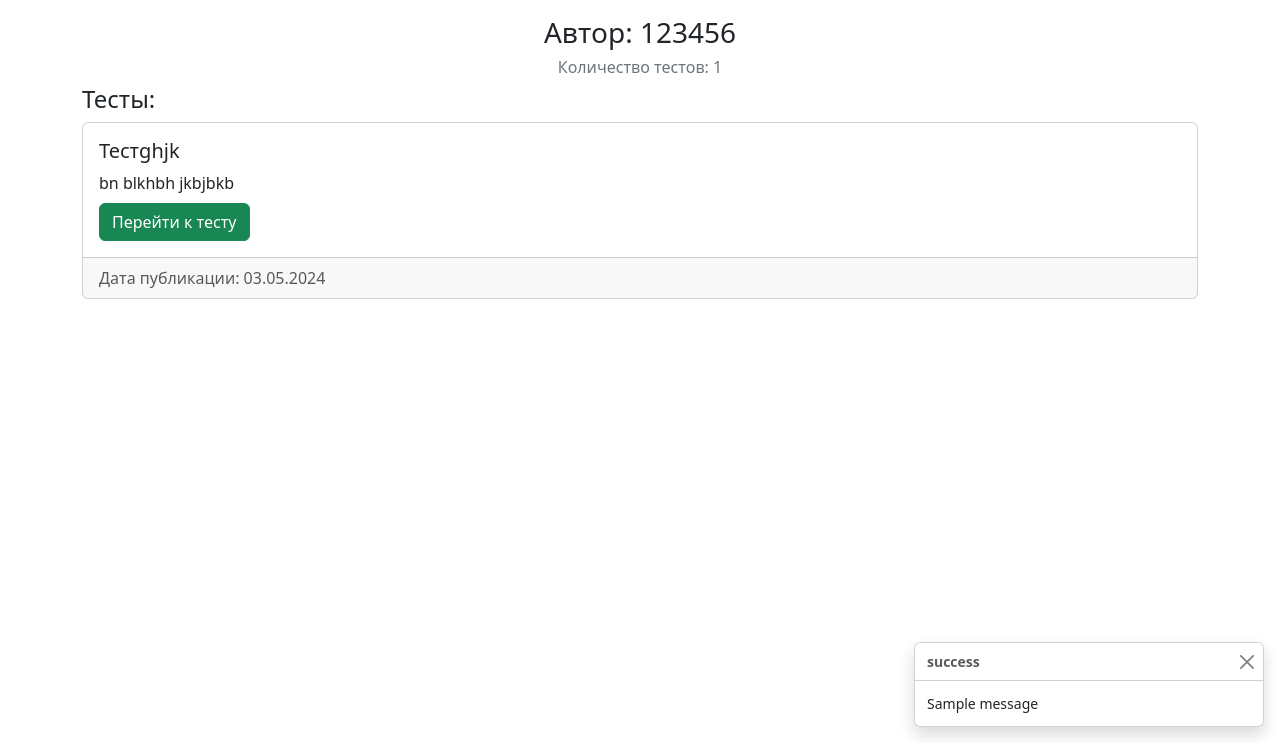
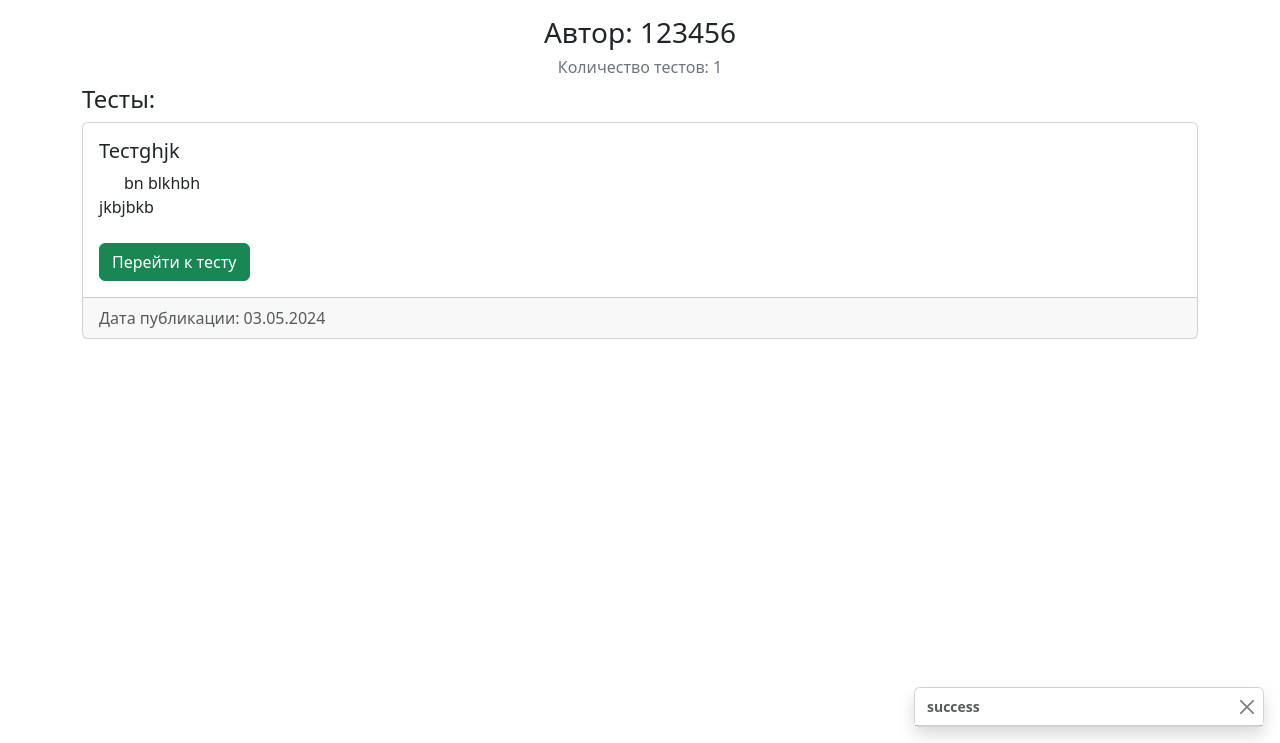
Before and after one commit to WebWat/QuizApp, a Django app: page /user_tests/123456/ in a window 1280 px wide. Shown: the part 57-800 px from the top of the page. Run offline with Django 5.2, Linux system fonts and the light colour scheme; data comes from the database, SQL or seed files in the repository; both versions use the stored data as it was after the commit; one stand-in notice (Sample message) is shown.

Commit message:
Исправлена ошибка textblock, Добавлина раскраска заголовка messages

```diff
--- a/Tests/templates/user_tests.html
+++ b/Tests/templates/user_tests.html
@@ -12,7 +12,7 @@
       <div class="card mb-3" id="item-{{test.id}}">
           <div class="card-body">
             <h5 class="card-title">{{ test.title }}</h5>
-            <p class="card-text mb-0">{{ test.description }}</p>
+            <p class="description_of_the_test">{{ test.description }}</p>
             {% if test.tags.count > 0 %}
               <p class="mb-0">
                 {% for tag in test.tags.all %}
--- /dev/null
+++ b/Web/static/css/main.css
@@ -0,0 +1,14 @@
+.description_of_the_test{
+        text-indent: 25px;
+        white-space: pre-wrap;
+        word-wrap: break-word;
+}
+
+.form_description_of_the_test{
+        text-indent: 25px;
+        white-space: pre-wrap;
+        word-wrap: break-word;
+        display: block;
+        width: 100%;
+
+}
--- a/Web/templates/about.html
+++ b/Web/templates/about.html
@@ -6,7 +6,7 @@
 <div class="card">
     <div class="card-body">
         <h4 class="card-title">{{ test.title }}</h4>
-        <h6 class="card-text">{{ test.description }}</h6>
+        <h6 class="description_of_the_test">{{ test.description }}</h6>
         <p class="mb-0">Количество вопросов: {{ questions_count }}</p>
         <p class="card-text mb-0"><small class="text-body-secondary">Автор: <a href="/user_tests/{{ username }}/" target="_blank">{{ username }}</a></small></p>
         <p>
--- a/Web/templates/base.html
+++ b/Web/templates/base.html
@@ -5,6 +5,7 @@
     <title>{% block title %}{% endblock title %}</title>
     <meta charset="utf-8" />
     <link rel="stylesheet" type="text/css" href="{% static "css/default.css" %}"/>
+    <link rel="stylesheet" type="text/css" href="{% static "css/main.css" %}"/>
     <script src="{% static "js/default.js" %}"></script>
     <link href="https://cdn.jsdelivr.net/npm/bootstrap@5.3.3/dist/css/bootstrap.min.css" rel="stylesheet" integrity="sha384-QWTKZyjpPEjISv5WaRU9OFeRpok6YctnYmDr5pNlyT2bRjXh0JMhjY6hW+ALEwIH" crossorigin="anonymous">
     <script src="https://cdn.jsdelivr.net/npm/bootstrap@5.3.3/dist/js/bootstrap.bundle.min.js" integrity="sha384-YvpcrYf0tY3lHB60NNkmXc5s9fDVZLESaAA55NDzOxhy9GkcIdslK1eN7N6jIeHz" crossorigin="anonymous"></script>
@@ -36,16 +37,40 @@
         {% block content %} {% endblock content %}
     </div>
     {% if messages %}
-    <div class="toast-container position-fixed bottom-0 end-0 p-3">
+    <!--p-3-->
+    <div class="toast-container position-fixed bottom-0 end-0 p-3 tag_style">
         {% for message in messages %}
         <div class="toast show" role="alert" aria-live="assertive" aria-atomic="true">
             <div class="toast-header">
               <strong class="me-auto">{{ message.tags }}</strong>
               <button type="button" class="btn-close" data-bs-dismiss="toast" aria-label="Close"></button>
             </div>
-            <div class="toast-body">
+            {%if message.level == DEFAULT_MESSAGE_LEVELS.PRIMARY %}
+            <div class="alert alert-primary">
                 {{ message }}
             </div>
+            {% endif %}
+            {%if message.level == DEFAULT_MESSAGE_LEVELS.SUCCES %}
+            <div class="alert alert-succes">
+                {{ message }}
+            </div>
+            {% endif %}
+            {%if message.level == DEFAULT_MESSAGE_LEVELS.DANGER %}
+            <div class="alert alert-danger">
+                {{ message }}
+            </div>
+            {% endif %}
+            {%if message.level == DEFAULT_MESSAGE_LEVELS.WARNING %}
+            <div class="alert alert-warning">
+                {{ message }}
+            </div>
+            {% endif %}
+            {%if message.level == DEFAULT_MESSAGE_LEVELS.INFO %}
+            <div class="alert alert-info">
+                {{ message }}
+            </div>
+            {% endif %}
+
         </div>
         {% endfor %}
     </div>
```
Also changed, not shown: Tests/forms.py (+1 -1 lines), Tests/templates/profile.html (+8 -6 lines), db.sqlite3.
